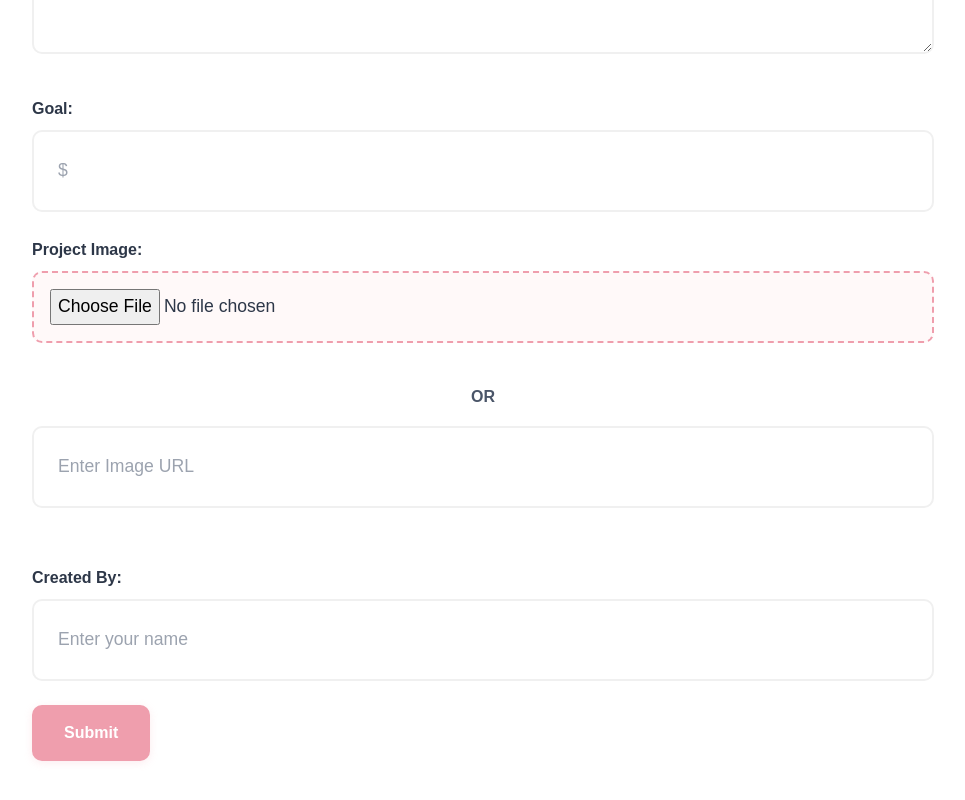
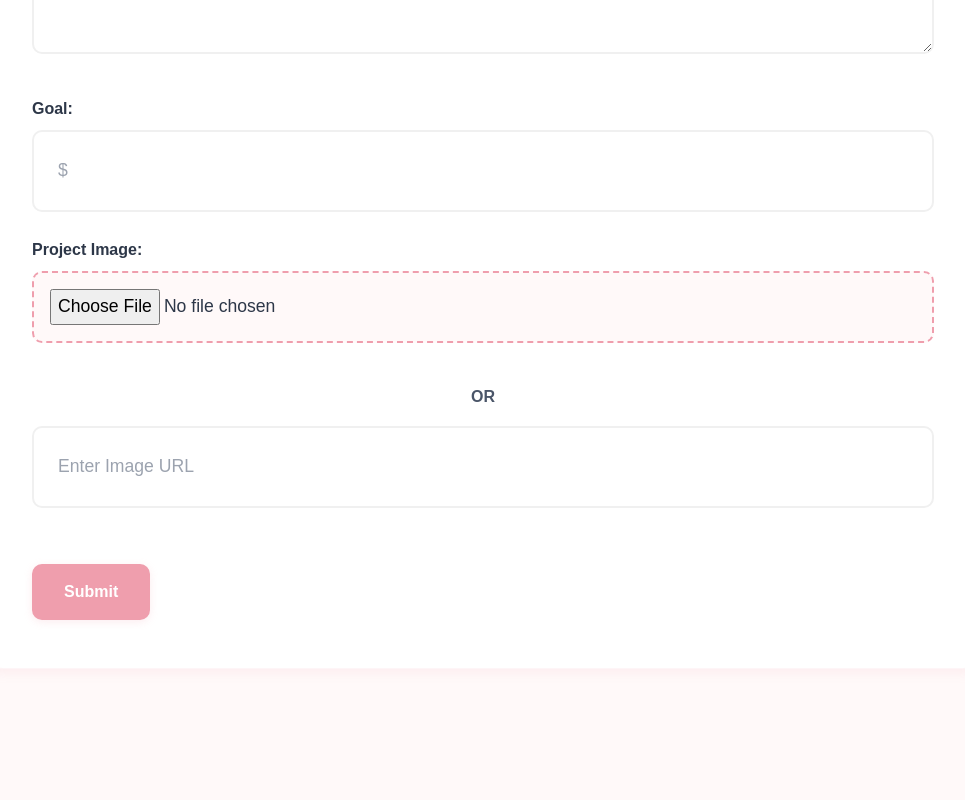
Before and after one commit to kirbyalise/crowdfunding_frontend, a React (Vite) app: page /newproject in a window 1280 px wide. Shown: the part 724-1524 px from the top of the page, without its empty margins (157-1122 px from the left). After the commit the page ends 1441 px from the top, so only its background shows below. Built offline with nearby package versions, Linux system fonts and the light colour scheme.

Commit message:
Changes form

```diff
--- a/src/pages/ProjectFormPage.jsx
+++ b/src/pages/ProjectFormPage.jsx
@@ -10,7 +10,6 @@ function ProjectFormPage() {
         description: "",
         goal: "",
         image: "",
-        owner_username: ""
     });
     const [imageFile, setImageFile] = useState(null);
     const [imagePreview, setImagePreview] = useState(null);
@@ -40,7 +39,7 @@ function ProjectFormPage() {
 
     const handleSubmit = async (event) => {
         event.preventDefault();
-        if (projectData.title && projectData.description && projectData.goal && projectData.owner_username) {
+        if (projectData.title && projectData.description && projectData.goal) {
             try {
                 // If there's a file, upload it first
                 let imageUrl = projectData.image;
@@ -63,7 +62,6 @@ function ProjectFormPage() {
                     projectData.description,
                     projectData.goal,
                     imageUrl,
-                    projectData.owner_username
                 );
                 navigate("/");
             } catch (error) {
@@ -135,17 +133,6 @@ function ProjectFormPage() {
                 )}
             </div>
 
-            <div>
-                <label htmlFor="owner_username">Created By:</label>
-                <input
-                    type="text"
-                    id="owner_username"
-                    placeholder="Enter your name"
-                    value={projectData.owner_username}
-                    onChange={handleChange}
-                />
-            </div>
-
             <button type="submit" onClick={handleSubmit}>
                 Submit
             </button>
```
